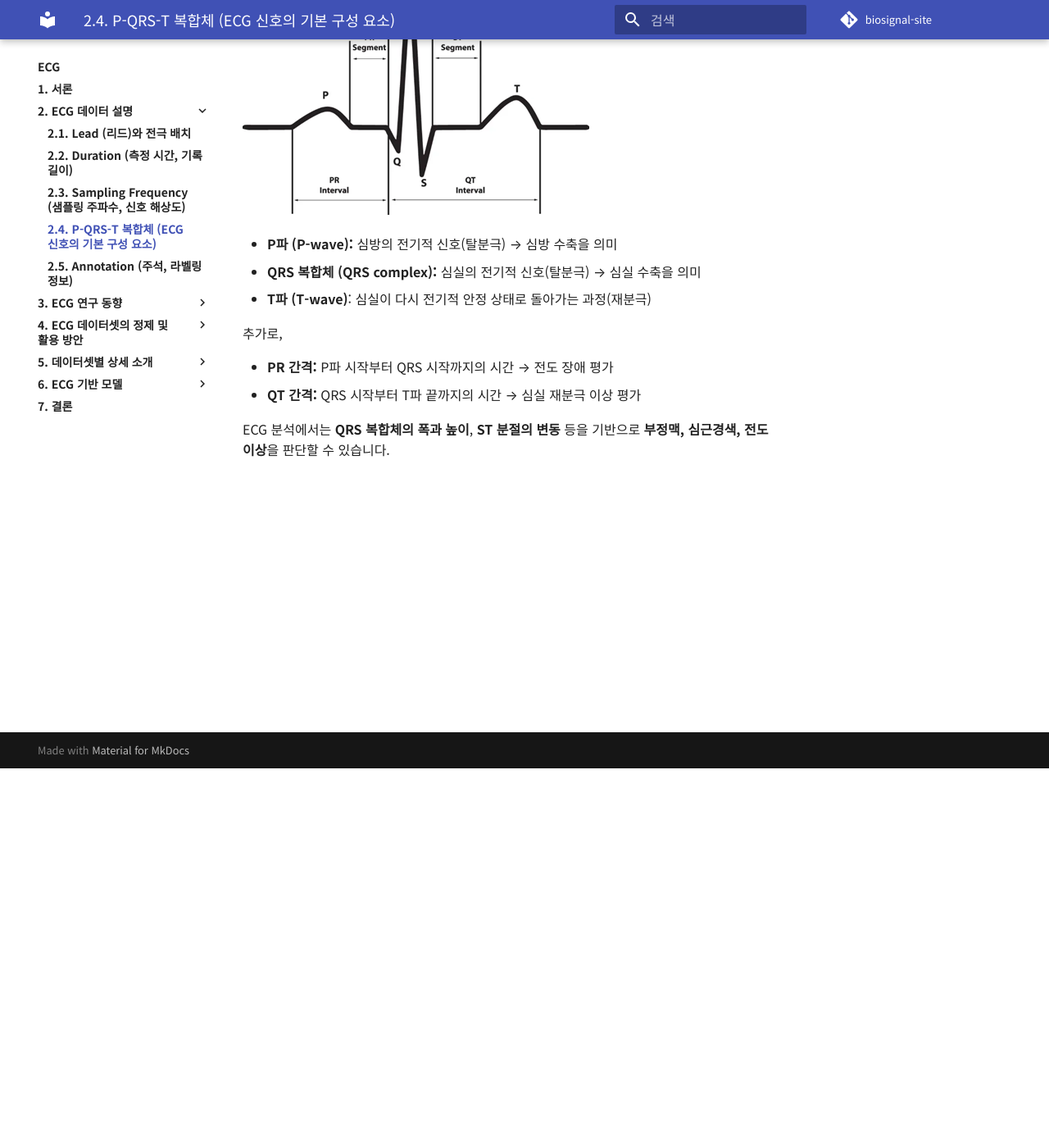
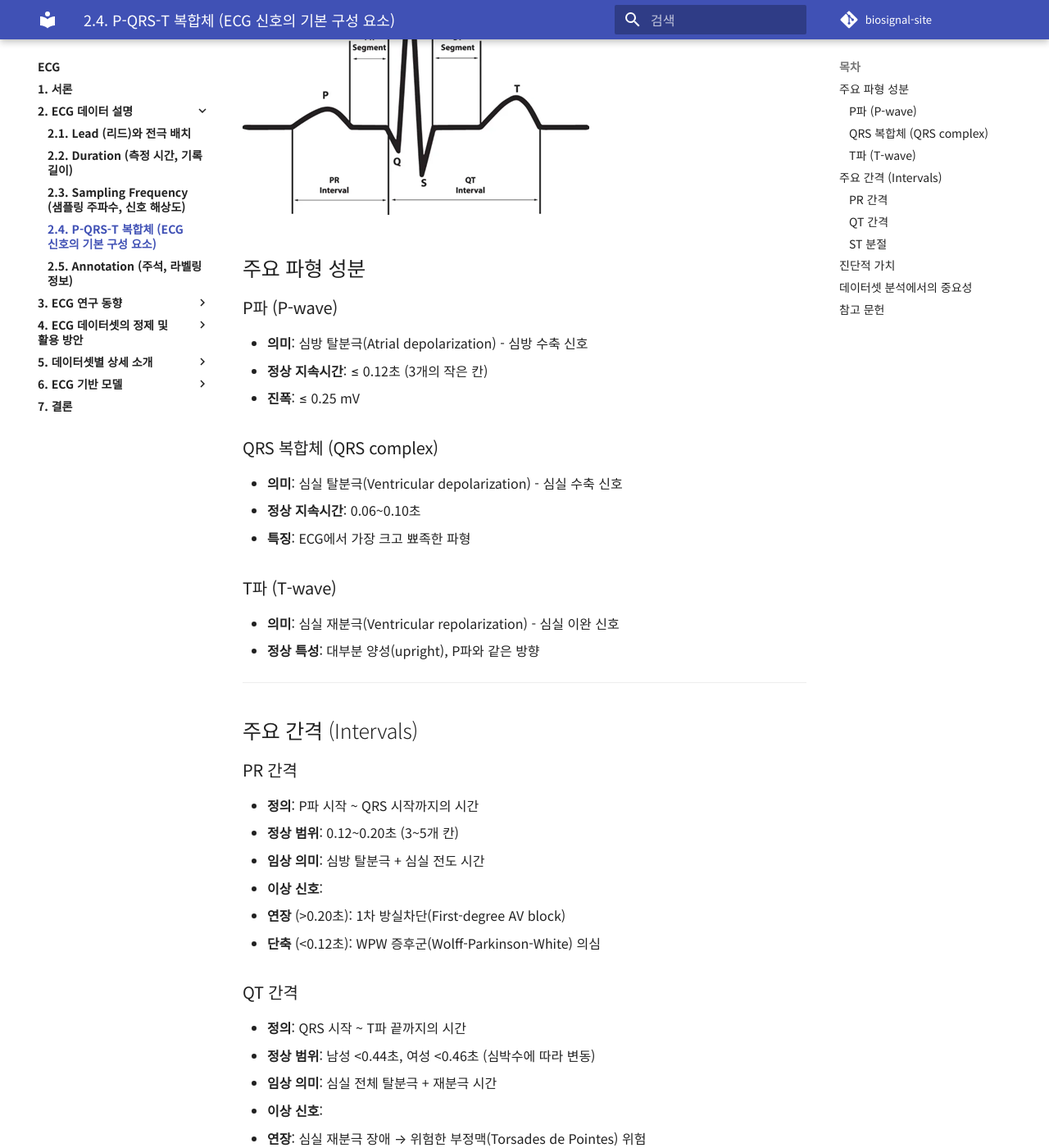
Before and after one commit to iwantjeonyeok/biosignal-site, an MkDocs documentation site: the page built from docs/ecg/2-ecg-데이터-설명/2-4-p-qrs-t-복합체-ecg-신호의-기본-구성-요소.md, in a window 1280 px wide and 1400 px high, scrolled down 463 px. Shown: the whole window at 82% size. Built offline with MkDocs 1.6.1 and Material for MkDocs 9.7.7, drawn with Linux system fonts in a browser that asks for light colours; comment, search, counter and statistics services are not loaded; some of the changed text lies outside the part shown.

Commit message:
Update 2-4-p-qrs-t-복합체-ecg-신호의-기본-구성-요소.md

```diff
--- a/docs/ecg/2-ecg-데이터-설명/2-4-p-qrs-t-복합체-ecg-신호의-기본-구성-요소.md
+++ b/docs/ecg/2-ecg-데이터-설명/2-4-p-qrs-t-복합체-ecg-신호의-기본-구성-요소.md
@@ -1,17 +1,77 @@
 # 2.4. P-QRS-T 복합체 (ECG 신호의 기본 구성 요소)
-
-
 ECG 데이터는 **P-QRS-T 복합체**라고 불리는 일정한 패턴을 가집니다. 각 부분은 심장의 전기적 활동을 반영하며, 정상 심장 박동과 이상 신호를 구별하는 중요한 요소입니다.
 
 ![image.png](image.png)
 
-- **P파 (P-wave):** 심방의 전기적 신호(탈분극) → 심방 수축을 의미
-- **QRS 복합체 (QRS complex):** 심실의 전기적 신호(탈분극) → 심실 수축을 의미
-- **T파 (T-wave)**: 심실이 다시 전기적 안정 상태로 돌아가는 과정(재분극)
 
-추가로,
+## 주요 파형 성분
 
-- **PR 간격:** P파 시작부터 QRS 시작까지의 시간 → 전도 장애 평가
-- **QT 간격:** QRS 시작부터 T파 끝까지의 시간 → 심실 재분극 이상 평가
+### P파 (P-wave)
+- **의미**: 심방 탈분극(Atrial depolarization) - 심방 수축 신호
+- **정상 지속시간**: ≤ 0.12초 (3개의 작은 칸)
+- **진폭**: ≤ 0.25 mV
 
-ECG 분석에서는 **QRS 복합체의 폭과 높이**, **ST 분절의 변동** 등을 기반으로 **부정맥, 심근경색, 전도 이상**을 판단할 수 있습니다.
+### QRS 복합체 (QRS complex)
+- **의미**: 심실 탈분극(Ventricular depolarization) - 심실 수축 신호
+- **정상 지속시간**: 0.06~0.10초
+- **특징**: ECG에서 가장 크고 뾰족한 파형
+
+### T파 (T-wave)
+- **의미**: 심실 재분극(Ventricular repolarization) - 심실 이완 신호
+- **정상 특성**: 대부분 양성(upright), P파와 같은 방향
+
+---
+
+## 주요 간격 (Intervals)
+
+### PR 간격
+- **정의**: P파 시작 ~ QRS 시작까지의 시간
+- **정상 범위**: 0.12~0.20초 (3~5개 칸)
+- **임상 의미**: 심방 탈분극 + 심실 전도 시간
+- **이상 신호**:
+  - **연장** (>0.20초): 1차 방실차단(First-degree AV block)
+  - **단축** (<0.12초): WPW 증후군(Wolff-Parkinson-White) 의심
+
+### QT 간격
+- **정의**: QRS 시작 ~ T파 끝까지의 시간
+- **정상 범위**: 남성 <0.44초, 여성 <0.46초 (심박수에 따라 변동)
+- **임상 의미**: 심실 전체 탈분극 + 재분극 시간
+- **이상 신호**:
+  - **연장**: 심실 재분극 장애 → 위험한 부정맥(Torsades de Pointes) 위험
+  - **단축**: 저칼슘혈증, 고칼륨혈증 등
+
+### ST 분절
+- **정의**: QRS 끝 ~ T파 시작까지의 구간
+- **정상**: 기저선(Baseline)상에 위치
+- **임상 의미**: 심근경색, 심각한 허혈성 변화 감지
+
+---
+
+## 진단적 가치
+
+| 파라미터 | 정상 범위 | 임상적 의미 | 이상 신호 예 |
+|---------|---------|----------|-----------|
+| **P파** | ≤0.12초 | 심방 기능 | 심방세동, 심방비대 |
+| **QRS** | 0.06-0.10초 | 심실 전도 | 각차단, 심실 빈맥 |
+| **PR 간격** | 0.12-0.20초 | AV 전도 | AV 차단 |
+| **QT 간격** | 남<0.44초 | 심실 재분극 | QT 연장 증후군 |
+| **ST 분절** | 기저선 | 허혈 평가 | 심근경색 |
+
+---
+
+## 데이터셋 분석에서의 중요성
+
+머신러닝 모델 개발 시, ECG 신호 처리는 **P-QRS-T 파형 자동 감지(Fiducial Points Detection)**로부터 시작됩니다:
+
+- **QRS 검출**: 심장 박동 인식의 기초
+- **파라미터 추출**: PR, QT, ST 간격 측정을 통한 특징 벡터 생성
+- **분류**: 부정맥, 심근경색 등의 진단 모델링
+
+---
+
+## 참고 문헌
+
+- [Conquering the ECG: Cardiology Explained - NCBI Bookshelf](https://www.ncbi.nlm.nih.gov/books/NBK2214/)
+- [Normal Electrocardiography Intervals - Medscape](https://emedicine.medscape.com/article/2172196-overview)
+- [Electrocardiography - Merck Manual Professional Edition](https://www.merckmanuals.com/professional/cardiovascular-disorders/cardiovascular-tests-and-procedures/electrocardiography)
+- [CV Physiology - Electrocardiogram](https://cvphysiology.com/arrhythmias/a009)
```
